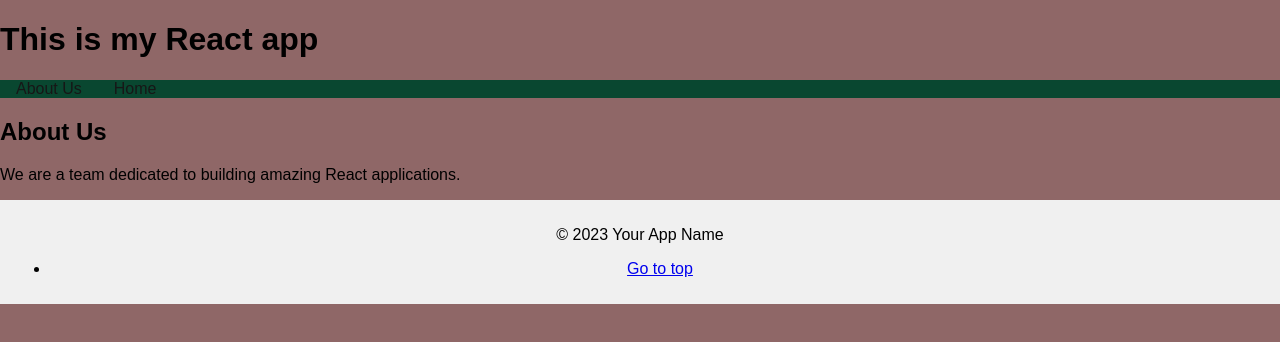
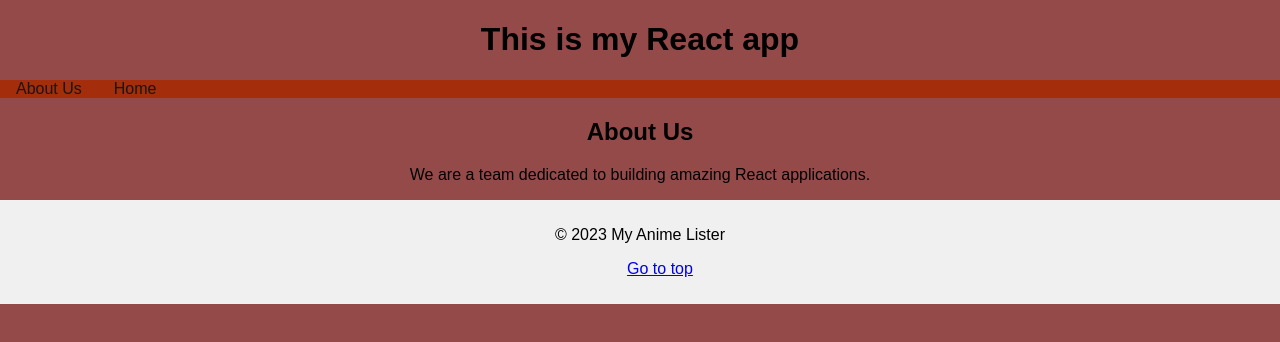
Before and after one commit to Midsnow605/flatiron-phase-2-react-project-frontend, a React (Vite) app: page /About in a window 1280 px wide. Shown: the top 342 px of the page. Built offline with nearby package versions, Linux system fonts and the light colour scheme.

Commit message:
fixed alignment on body and footer

```diff
--- a/src/components/Footer.jsx
+++ b/src/components/Footer.jsx
@@ -3,9 +3,9 @@ import React from 'react';
 const Footer = () => {
   return (
     <div className="footer">
-      <p>&copy; 2023 Your App Name</p>
+      <p>&copy; 2023 My Anime Lister</p>
       <ul>
-        <li><a href='#top'>Go to top</a></li>
+        <><a href='#top'>Go to top</a></>
       </ul>
     </div>
   );
--- a/src/index.css
+++ b/src/index.css
@@ -1,21 +1,19 @@
-{
-  box-sizing: border-box;
-}
-
 body{
   margin: 0;
   font-family: Arial, sans-serif;
-  background-color: #8f6767;
+  background-color: #954a4a;
+  text-align: center;
 }
 
 .nav {
-  background-color: rgb(9, 71, 48) ;
-  color: rgb(219, 196, 255);
+  background-color: rgb(164, 45, 12) ;
+  color: rgb(206, 63, 23);
   display: flex;
   justify-content: space-between;
   padding: 0 1rem;
   gap: 2rem;
   align-items: center;
+  text-align: center;
 }
 
 .site-title{
```
